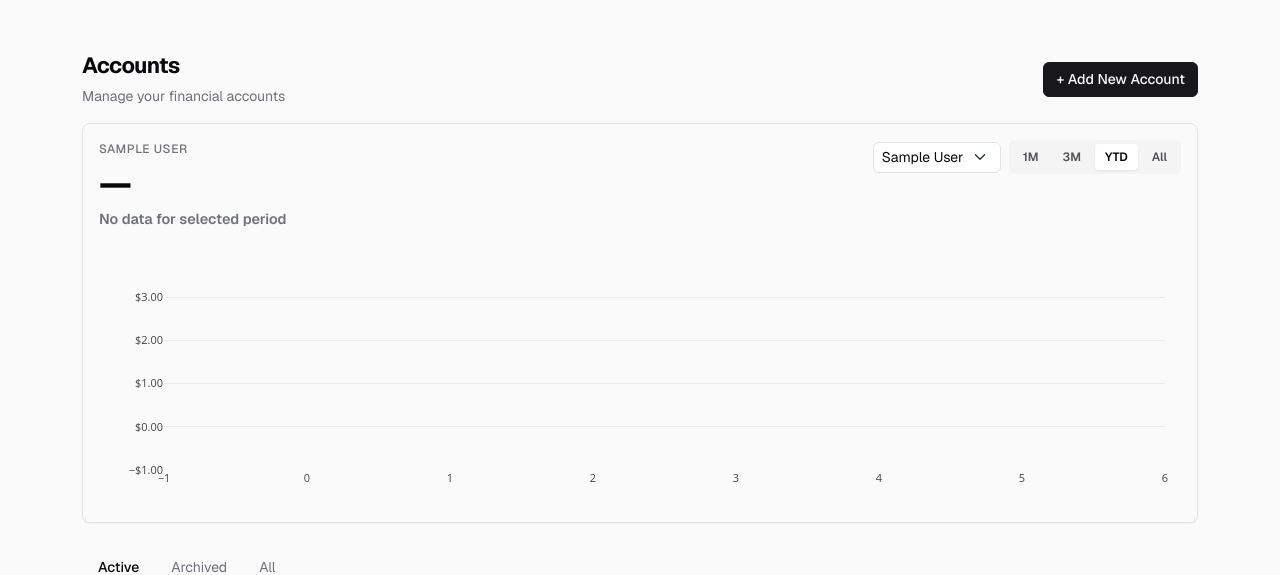
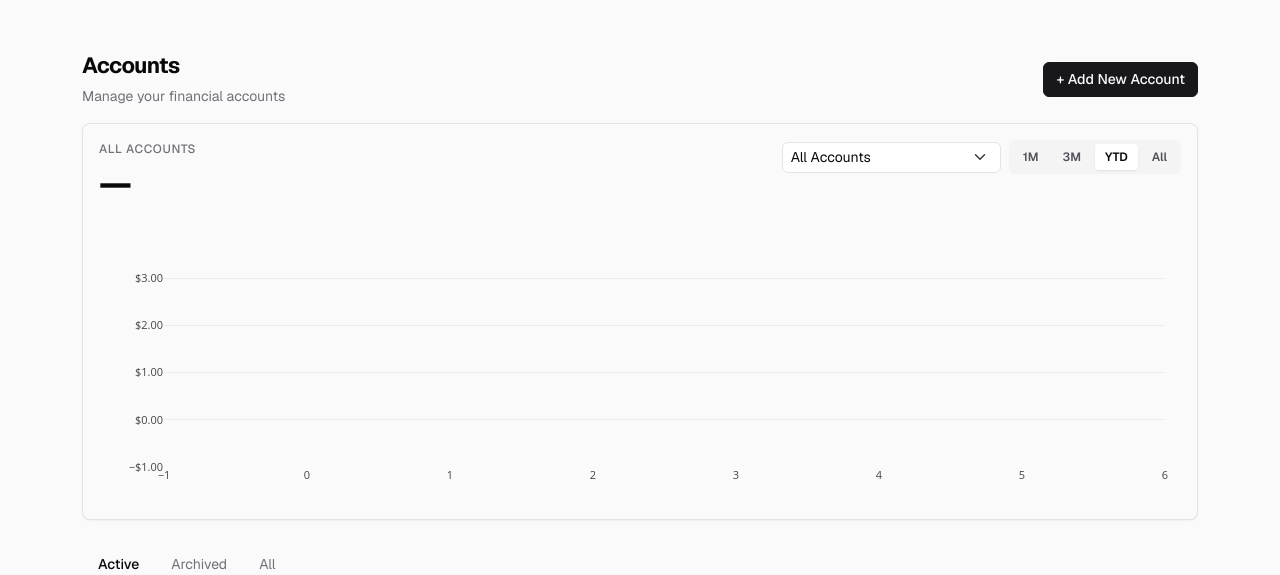
Before and after one commit to panderson54/ledger_finance, a Flask app: page /accounts in a window 1280 px wide. Shown: the part 56-631 px from the top of the page. Run offline with Flask 3, Linux system fonts and the light colour scheme; tables that the repository leaves empty hold one stand-in row (values such as "Sample post"); data that the repository does not hold is empty; some libraries are stand-ins or nearby versions.

Commit message:
Add stacked Accounts Overview chart with group/individual filtering
- New /api/accounts/overview-history endpoint returns per-account monthly
  balance history with group metadata (Real Estate, Investments/Brokerage,
  Retirement, Savings)
- Accounts Overview chart now defaults to a stacked area chart of all accounts
- Dropdown lets users filter to an account group (stacked) or drill into
  a single account (line chart)
- Clicking any row in the accounts table switches the chart to that account
- Legend shown automatically when multiple accounts are visible

https://claude.ai/code/session_01JmHohMACRQqgtBLdXe1Pvo

```diff
--- a/app/routes.py
+++ b/app/routes.py
@@ -2327,6 +2327,74 @@ def api_accounts_performance():
     return jsonify({'accounts': results})
 
 
+@main_bp.route('/api/accounts/overview-history')
+def api_accounts_overview_history():
+    """Balance history for all active asset accounts, for the overview stacked chart."""
+    GROUP_MAP = {
+        'real_estate': 'Real Estate',
+        'vehicle': 'Real Estate',
+        'brokerage': 'Investments / Brokerage',
+        'investment': 'Investments / Brokerage',
+        'retirement': 'Retirement',
+        '401k': 'Retirement',
+        'ira': 'Retirement',
+        'roth_ira': 'Retirement',
+        'hsa': 'Retirement',
+        '529': 'Retirement',
+        'savings': 'Savings',
+        'checking': 'Savings',
+        'cash': 'Savings',
+    }
+
+    accounts = (
+        Account.query
+        .filter_by(is_active=True, account_type='asset', include_in_networth=True)
+        .order_by(Account.name)
+        .all()
+    )
+    if not accounts:
+        return jsonify({'months': [], 'accounts': []})
+
+    account_ids = [a.id for a in accounts]
+    snapshots = (
+        AccountSnapshot.query
+        .filter(AccountSnapshot.account_id.in_(account_ids))
+        .order_by(AccountSnapshot.snapshot_date)
+        .all()
+    )
+
+    all_months = sorted({s.snapshot_date.strftime('%Y-%m') for s in snapshots})
+    if not all_months:
+        return jsonify({'months': [], 'accounts': []})
+
+    from collections import defaultdict
+    acct_monthly: dict[int, dict[str, float]] = defaultdict(dict)
+    for snap in snapshots:
+        month = snap.snapshot_date.strftime('%Y-%m')
+        acct_monthly[snap.account_id][month] = float(snap.balance)
+
+    result_accounts = []
+    for acct in accounts:
+        monthly = acct_monthly.get(acct.id, {})
+        # Fill forward: carry last known balance for months with no snapshot
+        balances = []
+        last_val = 0.0
+        for month in all_months:
+            if month in monthly:
+                last_val = monthly[month]
+            balances.append(last_val)
+        result_accounts.append({
+            'id': acct.id,
+            'name': acct.name,
+            'category': acct.category,
+            'group': GROUP_MAP.get(acct.category, 'Other'),
+            'display_color': acct.display_color or '',
+            'balances': balances,
+        })
+
+    return jsonify({'months': all_months, 'accounts': result_accounts})
+
+
 @main_bp.route('/api/allocation/targets', methods=['POST'])
 def api_allocation_targets_save():
     """Save target allocation percentages."""
--- a/app/templates/accounts.html
+++ b/app/templates/accounts.html
@@ -28,15 +28,24 @@
     <div class="card-body">
         <div class="d-flex justify-content-between align-items-start flex-wrap gap-2">
             <div class="nw-hero-meta">
-                <div class="nw-hero-label" id="acctHistLabel">Account Balance</div>
+                <div class="nw-hero-label" id="acctHistLabel">Accounts Overview</div>
                 <div class="nw-hero-value font-tabular" id="acctHistValue">—</div>
                 <div class="nw-hero-change font-tabular" id="acctHistChange"></div>
             </div>
             <div class="d-flex flex-wrap gap-2 align-items-center">
-                <select class="form-select form-select-sm" id="acctHistSelector" style="width:auto;max-width:220px;">
+                <select class="form-select form-select-sm" id="acctHistSelector" style="width:auto;max-width:240px;">
+                    <option value="__all__">All Accounts</option>
+                    <optgroup label="Account Groups">
+                        <option value="__group_real_estate__">Real Estate</option>
+                        <option value="__group_investments__">Investments / Brokerage</option>
+                        <option value="__group_retirement__">Retirement</option>
+                        <option value="__group_savings__">Savings</option>
+                    </optgroup>
+                    <optgroup label="Individual Accounts">
                         {% for a in accounts %}
                         <option value="{{ a.id }}" data-color="{{ a.display_color or '' }}">{{ a.name }}</option>
                         {% endfor %}
+                    </optgroup>
                 </select>
                 <div class="nw-period-tabs" id="acctPeriodTabs">
                     <button class="nw-period-btn" data-period="1M">1M</button>
@@ -178,7 +187,7 @@ document.addEventListener('DOMContentLoaded', function () {
     });
 });
 
-// ── Account Balance History Chart ─────────────────────────────────────────────
+// ── Accounts Overview Chart ───────────────────────────────────────────────────
 function isDark() { return document.documentElement.getAttribute('data-bs-theme') === 'dark'; }
 function axisColor() { return isDark() ? '#a1a1aa' : '#444'; }
 function gridColor() { return isDark() ? 'rgba(255,255,255,0.06)' : 'rgba(0,0,0,0.06)'; }
@@ -188,157 +197,199 @@ function formatCurrency(v) {
     return '$' + v.toFixed(0);
 }
 
-function filterByPeriod(dates, values, period) {
+// Default palette for accounts without a display_color
+const PALETTE = [
+    '#3b82f6','#10b981','#f59e0b','#ef4444','#8b5cf6',
+    '#06b6d4','#f97316','#84cc16','#ec4899','#6366f1',
+];
+function paletteColor(idx) { return PALETTE[idx % PALETTE.length]; }
+
+let overviewData = null;
+let overviewPeriod = 'YTD';
+
+function getMonthsForPeriod(months, period) {
+    if (period === 'ALL') {
+        return { indices: months.map((_, i) => i), rangeStart: null, rangeEnd: null };
+    }
     const now = new Date();
-    if (period === 'ALL') {
-        return { dates, values, startValue: values.length ? values[0] : null, rangeStart: null, rangeEnd: null };
-    }
-    let cutoff, rangeStart, rangeEnd;
+    let cutoffYM, rangeStart, rangeEnd;
     if (period === '1M') {
-        const firstOfCurrentMonth = new Date(now.getFullYear(), now.getMonth(), 1);
-        const lastOfPrevMonth = new Date(firstOfCurrentMonth.getTime() - 1);
-        const firstOfPrevMonth = new Date(lastOfPrevMonth.getFullYear(), lastOfPrevMonth.getMonth(), 1);
-        cutoff = firstOfPrevMonth;
-        rangeStart = firstOfPrevMonth;
-        rangeEnd = new Date(lastOfPrevMonth.getFullYear(), lastOfPrevMonth.getMonth() + 1, 0);
+        const firstOfCur = new Date(now.getFullYear(), now.getMonth(), 1);
+        const lastOfPrev = new Date(firstOfCur.getTime() - 1);
+        const firstOfPrev = new Date(lastOfPrev.getFullYear(), lastOfPrev.getMonth(), 1);
+        cutoffYM = firstOfPrev.toISOString().substring(0, 7);
+        rangeStart = firstOfPrev;
+        rangeEnd = new Date(lastOfPrev.getFullYear(), lastOfPrev.getMonth() + 1, 0);
     } else if (period === '3M') {
-        cutoff = new Date(now.getFullYear(), now.getMonth() - 3, now.getDate());
-        rangeStart = new Date(cutoff);
-        rangeEnd = now;
-    } else if (period === 'YTD') {
-        cutoff = new Date(now.getFullYear() - 1, 11, 1);
+        const d = new Date(now.getFullYear(), now.getMonth() - 3, 1);
+        cutoffYM = d.toISOString().substring(0, 7);
+        rangeStart = d; rangeEnd = now;
+    } else { // YTD: include previous Dec as baseline anchor
+        const d = new Date(now.getFullYear() - 1, 11, 1);
+        cutoffYM = d.toISOString().substring(0, 7);
         rangeStart = new Date(now.getFullYear(), 0, 1);
         rangeEnd = now;
     }
-    let startValue = null;
-    if (period !== 'YTD') {
-        for (let i = dates.length - 1; i >= 0; i--) {
-            if (new Date(dates[i]) < cutoff) { startValue = values[i]; break; }
-        }
-    }
-    let pairs = dates.map((d, i) => [d, values[i]]).filter(([d]) => new Date(d) >= cutoff);
-    if (period === '1M') pairs = pairs.filter(([d]) => new Date(d) <= rangeEnd);
-    return { dates: pairs.map(p => p[0]), values: pairs.map(p => p[1]), startValue, rangeStart, rangeEnd };
+    const indices = [];
+    months.forEach((m, i) => { if (m >= cutoffYM) indices.push(i); });
+    return { indices, rangeStart, rangeEnd };
 }
 
-let acctAllData = null;
-let acctActivePeriod = 'YTD';
-let acctLineColor = '#3b82f6';
-let acctYMin = null, acctYMax = null;
-
-function acctHistLayout(rangeStart, rangeEnd, yMin, yMax) {
+function acctHistLayout(rangeStart, rangeEnd, showLegend) {
     const mobile = window.innerWidth < 768;
     const ac = axisColor(), gc = gridColor();
     const fmt = d => (d instanceof Date ? d.toISOString().split('T')[0] : d);
     const xaxis = { color: ac, showgrid: false, zeroline: false, tickfont: { size: 11 } };
     if (rangeStart && rangeEnd) xaxis.range = [fmt(rangeStart), fmt(rangeEnd)];
     const yaxis = { tickformat: '$,.3s', exponentformat: 'none', color: ac, gridcolor: gc, zeroline: false, tickfont: { size: 11 } };
-    if (yMin != null && yMax != null) yaxis.range = [yMin, yMax];
     return {
         xaxis, yaxis,
         font: { color: ac },
         hovermode: 'x unified',
-        height: mobile ? 200 : 260,
-        margin: mobile ? { l: 52, r: 10, t: 8, b: 50 } : { l: 65, r: 16, t: 8, b: 36 },
-        showlegend: false,
+        height: mobile ? 220 : 280,
+        margin: mobile
+            ? { l: 52, r: 10, t: 8, b: 50 }
+            : { l: 65, r: 16, t: showLegend ? 28 : 8, b: 36 },
+        showlegend: !!showLegend,
+        legend: { orientation: 'h', y: 1.08, x: 0, font: { size: 11 } },
         plot_bgcolor: 'transparent',
         paper_bgcolor: 'transparent',
     };
 }
 
-function renderAcctHistChart(period) {
-    if (!acctAllData) return;
-    const f = filterByPeriod(acctAllData.dates, acctAllData.values, period);
+function renderOverviewChart(period) {
+    if (!overviewData) return;
+    const { months, accounts } = overviewData;
+    const { indices, rangeStart, rangeEnd } = getMonthsForPeriod(months, period);
 
-    const current = f.values.length ? f.values[f.values.length - 1] : null;
-    document.getElementById('acctHistValue').textContent =
-        current != null ? '$' + current.toLocaleString('en-US', { maximumFractionDigits: 0 }) : '—';
-    const el = document.getElementById('acctHistChange');
-    const base = f.startValue != null ? f.startValue : (f.values.length >= 2 ? f.values[0] : null);
-    if (current != null && base != null) {
-        const delta = current - base, pct = base !== 0 ? (delta / base) * 100 : 0;
-        const sign = delta >= 0 ? '+' : '';
-        el.textContent = sign + formatCurrency(delta) + ' (' + sign + pct.toFixed(2) + '%)';
-        el.className = 'nw-hero-change font-tabular ' + (delta >= 0 ? 'pos' : 'neg');
-    } else if (current === null) {
-        el.textContent = 'No data for selected period';
-        el.className = 'nw-hero-change font-tabular text-muted';
-    } else {
-        el.textContent = '';
-        el.className = 'nw-hero-change font-tabular';
+    const selEl = document.getElementById('acctHistSelector');
+    const selVal = selEl ? selEl.value : '__all__';
+
+    let filtered = accounts;
+    let isStacked = true;
+    let labelText = 'All Accounts';
+
+    if (selVal === '__group_real_estate__') {
+        filtered = accounts.filter(a => a.group === 'Real Estate');
+        labelText = 'Real Estate';
+    } else if (selVal === '__group_investments__') {
+        filtered = accounts.filter(a => a.group === 'Investments / Brokerage');
+        labelText = 'Investments / Brokerage';
+    } else if (selVal === '__group_retirement__') {
+        filtered = accounts.filter(a => a.group === 'Retirement');
+        labelText = 'Retirement';
+    } else if (selVal === '__group_savings__') {
+        filtered = accounts.filter(a => a.group === 'Savings');
+        labelText = 'Savings';
+    } else if (selVal !== '__all__') {
+        filtered = accounts.filter(a => String(a.id) === selVal);
+        isStacked = false;
+        labelText = filtered.length ? filtered[0].name : 'Account';
     }
 
-    acctYMin = null; acctYMax = null;
-    const allVals = [...f.values];
-    if (f.startValue != null) allVals.push(f.startValue);
-    if (allVals.length) {
-        const lo = Math.min(...allVals), hi = Math.max(...allVals);
-        const pad = (hi - lo) * 0.15 || lo * 0.005;
-        acctYMin = lo - pad; acctYMax = hi + pad * 0.5;
+    document.getElementById('acctHistLabel').textContent = labelText;
+
+    const xDates = indices.map(i => months[i] + '-01');
+
+    let traces;
+    let colorIdx = 0;
+    if (isStacked) {
+        traces = filtered.map(acct => {
+            const color = acct.display_color || paletteColor(colorIdx++);
+            return {
+                x: xDates,
+                y: indices.map(i => acct.balances[i] || 0),
+                type: 'scatter',
+                mode: 'lines',
+                name: acct.name,
+                stackgroup: 'one',
+                line: { color, width: 1 },
+                fillcolor: color,
+                hovertemplate: acct.name + ': $%{y:,.0f}<extra></extra>',
+            };
+        });
+    } else {
+        const acct = filtered[0];
+        if (!acct) {
+            Plotly.react('acctHistChart', [], acctHistLayout(rangeStart, rangeEnd, false));
+            return;
         }
-
-    const color = acctLineColor || '#3b82f6';
+        const color = acct.display_color || '#3b82f6';
         const fillcolor = isDark() ? 'rgba(99,155,255,0.12)' : 'rgba(59,130,246,0.10)';
-    Plotly.react('acctHistChart', [{
-        x: f.dates, y: f.values,
+        traces = [{
+            x: xDates,
+            y: indices.map(i => acct.balances[i] || 0),
             type: 'scatter', mode: 'lines',
             fill: 'tozeroy', fillcolor,
             line: { color, width: 2 },
-        hovertemplate: '%{x}<br><b>$%{y:,.0f}</b><extra></extra>',
-    }], acctHistLayout(f.rangeStart, f.rangeEnd, acctYMin, acctYMax), { responsive: true, displayModeBar: false });
+            hovertemplate: '%{x|%b %Y}<br><b>$%{y:,.0f}</b><extra></extra>',
+        }];
     }
 
-function loadAcctHistory(accountId, color) {
-    acctLineColor = color || '#3b82f6';
-    fetch('/api/accounts/' + accountId + '/history?all=true')
-        .then(r => r.json())
-        .then(data => {
-            acctAllData = {
-                dates: data.history.map(h => h.date),
-                values: data.history.map(h => h.balance),
-            };
-            renderAcctHistChart(acctActivePeriod);
-        })
-        .catch(() => {});
+    // Header stats: total of filtered accounts at latest vs first visible point
+    const latestIdx = indices.length ? indices[indices.length - 1] : null;
+    const firstIdx  = indices.length ? indices[0] : null;
+    const latest = latestIdx != null ? filtered.reduce((s, a) => s + (a.balances[latestIdx] || 0), 0) : 0;
+    const prev   = firstIdx  != null ? filtered.reduce((s, a) => s + (a.balances[firstIdx]  || 0), 0) : null;
+
+    document.getElementById('acctHistValue').textContent =
+        latest ? '$' + latest.toLocaleString('en-US', { maximumFractionDigits: 0 }) : '—';
+
+    const changeEl = document.getElementById('acctHistChange');
+    if (latest && prev != null && prev !== latest) {
+        const delta = latest - prev, pct = prev !== 0 ? (delta / prev) * 100 : 0;
+        const sign = delta >= 0 ? '+' : '';
+        changeEl.textContent = sign + formatCurrency(delta) + ' (' + sign + pct.toFixed(2) + '%)';
+        changeEl.className = 'nw-hero-change font-tabular ' + (delta >= 0 ? 'pos' : 'neg');
+    } else {
+        changeEl.textContent = '';
+        changeEl.className = 'nw-hero-change font-tabular';
+    }
+
+    const showLegend = isStacked && filtered.length > 1;
+    Plotly.react('acctHistChart', traces, acctHistLayout(rangeStart, rangeEnd, showLegend), { responsive: true, displayModeBar: false });
 }
 
 const acctSel = document.getElementById('acctHistSelector');
 if (acctSel) {
+    fetch('/api/accounts/overview-history')
+        .then(r => r.json())
+        .then(data => {
+            overviewData = data;
+            renderOverviewChart(overviewPeriod);
+        })
+        .catch(() => {});
+
     acctSel.addEventListener('change', function () {
-        const opt = acctSel.options[acctSel.selectedIndex];
-        document.getElementById('acctHistLabel').textContent = opt.text;
-        loadAcctHistory(acctSel.value, opt.dataset.color);
+        renderOverviewChart(overviewPeriod);
     });
-    const firstOpt = acctSel.options[0];
-    if (firstOpt) {
-        document.getElementById('acctHistLabel').textContent = firstOpt.text;
-        loadAcctHistory(firstOpt.value, firstOpt.dataset.color);
-    }
 
     document.querySelectorAll('#acctPeriodTabs .nw-period-btn').forEach(function (btn) {
         btn.addEventListener('click', function () {
             document.querySelectorAll('#acctPeriodTabs .nw-period-btn').forEach(b => b.classList.remove('active'));
             btn.classList.add('active');
-            acctActivePeriod = btn.dataset.period;
-            renderAcctHistChart(acctActivePeriod);
+            overviewPeriod = btn.dataset.period;
+            renderOverviewChart(overviewPeriod);
         });
     });
 
+    // Clicking a table row selects that individual account in the chart
     document.querySelectorAll('tbody tr[id^="account-row-"]').forEach(function (row) {
         row.addEventListener('click', function (e) {
             if (e.target.tagName === 'A' || e.target.tagName === 'BUTTON') return;
             const id = row.id.replace('account-row-', '');
             acctSel.value = id;
+            if (!acctSel.value || acctSel.value === '') return;
             acctSel.dispatchEvent(new Event('change'));
         });
         row.style.cursor = 'pointer';
     });
 
-    new MutationObserver(function () { renderAcctHistChart(acctActivePeriod); })
+    new MutationObserver(function () { renderOverviewChart(overviewPeriod); })
         .observe(document.documentElement, { attributes: true, attributeFilter: ['data-bs-theme'] });
 
     window.addEventListener('resize', function () {
-        if (acctAllData) Plotly.relayout('acctHistChart', acctHistLayout(null, null, acctYMin, acctYMax));
+        if (overviewData) renderOverviewChart(overviewPeriod);
     });
 }
 
```
Lines whose indentation alone changed are shown as unchanged.
